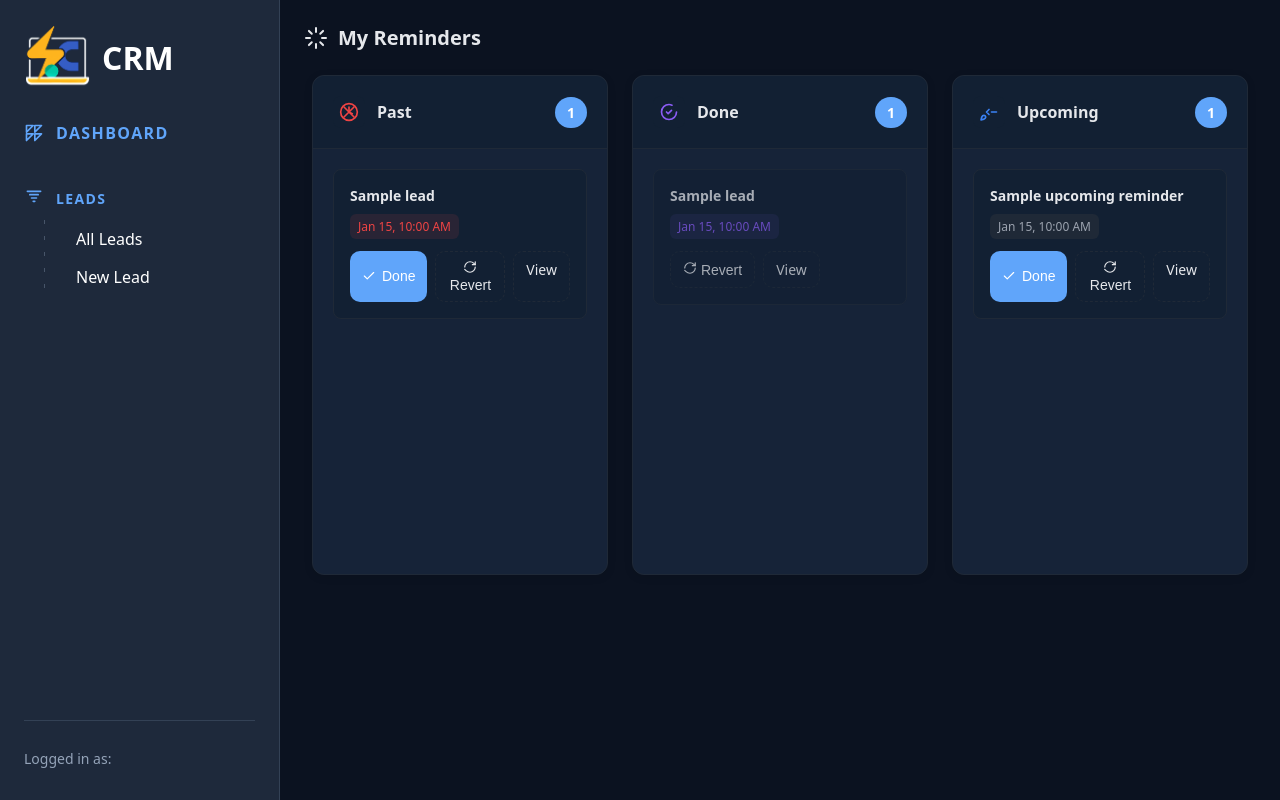
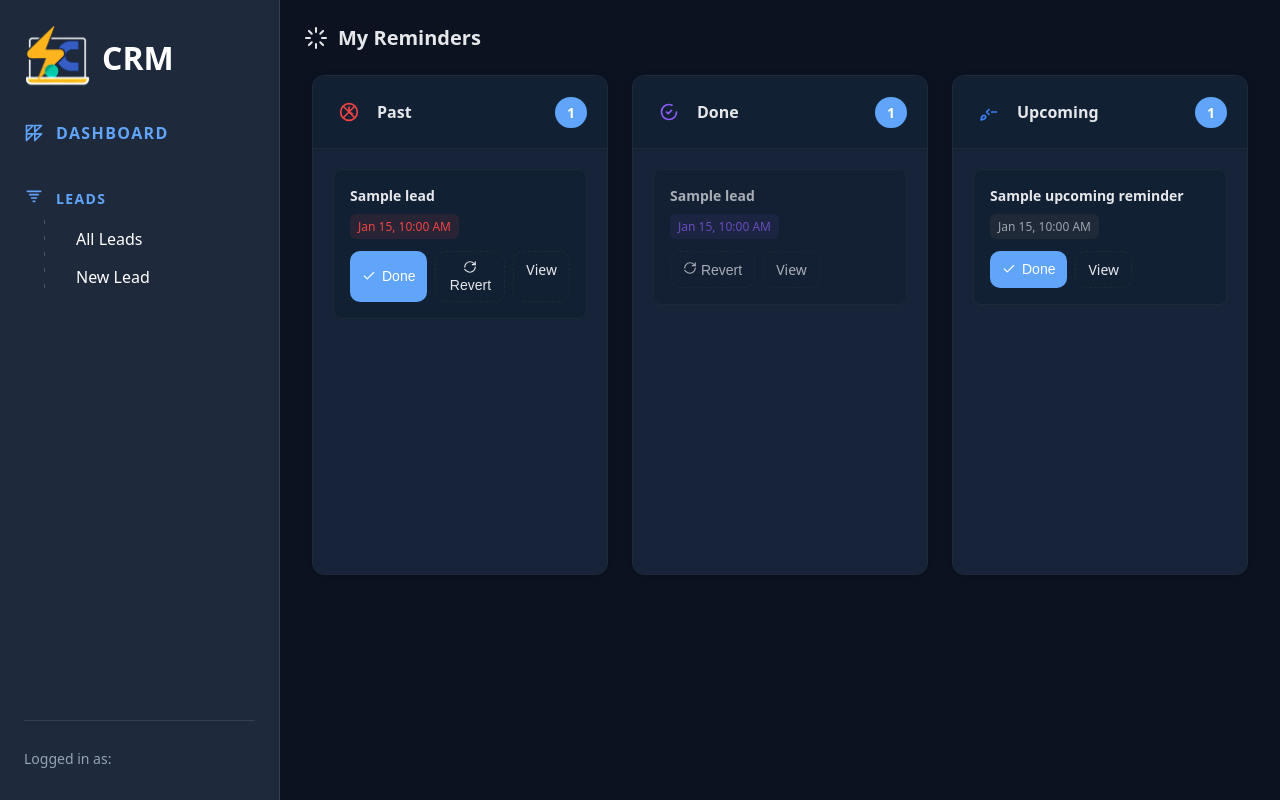
Before and after one commit to afzalhussainj/CRM_Leads, a Django app: template CRM/templates/ui/reminders.html in a window 1280 px wide. Run offline with Django 3.2, Linux system fonts and the light colour scheme; the template is opened without the code that fills it: most values are stand-ins (such as "Sample title", 1, 10 or a date in 2020); parts of the project's set-up code (start-up, migrations or seed data) failed here and were passed over.

Commit message:
revert button fix

```diff
--- a/CRM/templates/ui/reminders.html
+++ b/CRM/templates/ui/reminders.html
@@ -144,14 +144,6 @@
               <path d="M20 6L9 17l-5-5" stroke="currentColor" stroke-width="2" stroke-linecap="round" stroke-linejoin="round"/>
             </svg>
             Done
-          </button>
-          <button class="btn small ghost" onclick="revertToPending('{{ lead.pk }}')">
-            <svg width="14" height="14" viewBox="0 0 24 24" fill="none" xmlns="http://www.w3.org/2000/svg">
-              <path d="M3 12a9 9 0 0 1 9-9 9.75 9.75 0 0 1 6.74 2.74L21 8" stroke="currentColor" stroke-width="2" stroke-linecap="round" stroke-linejoin="round"/>
-              <path d="M21 3v5h-5" stroke="currentColor" stroke-width="2" stroke-linecap="round" stroke-linejoin="round"/>
-              <path d="M21 12a9 9 0 0 1-9 9 9.75 9.75 0 0 1-6.74-2.74L3 16" stroke="currentColor" stroke-width="2" stroke-linecap="round" stroke-linejoin="round"/>
-            </svg>
-            Revert
           </button>
           <a class="btn small ghost" href="/ui/leads/{{ lead.pk }}/">View</a>
         </div>
```
